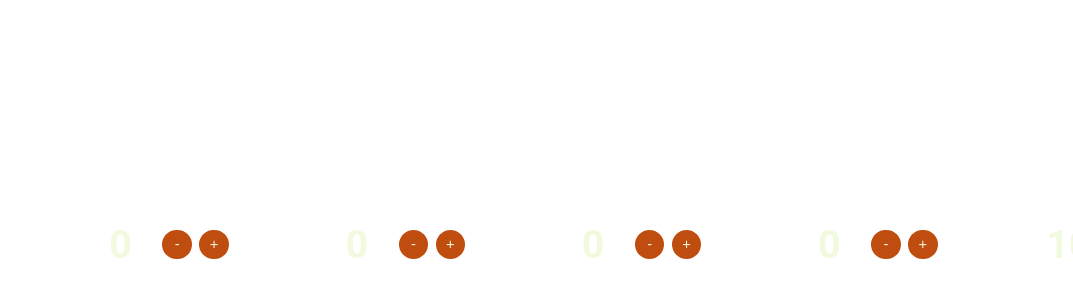
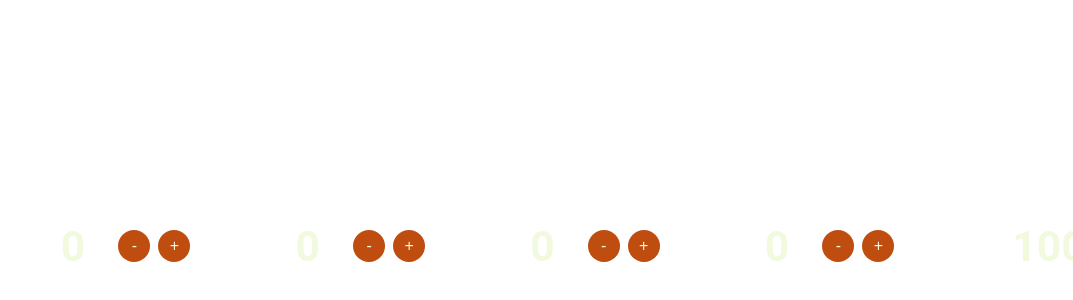
Before and after one commit to meganfitchett-jpg/All-Counters, a plain HTML site: page index.html in a window 1280 px wide. Shown: the part 174-474 px from the top of the page, without its empty margins (207-1280 px from the left). Drawn offline with Linux system fonts and the light colour scheme.

Commit message:
Update index.html

```diff
--- a/index.html
+++ b/index.html
@@ -5,8 +5,8 @@
     <meta name="viewport" content="width=device-width, initial-scale=1">
     <style>
       :root {
-        --c: 52;
-        --s: 48;
+        --c: 48;
+        --s: 44;
         --o: 0;
         --u: min(calc(100vw / (5 * var(--c))), 7vh);
       }
```
